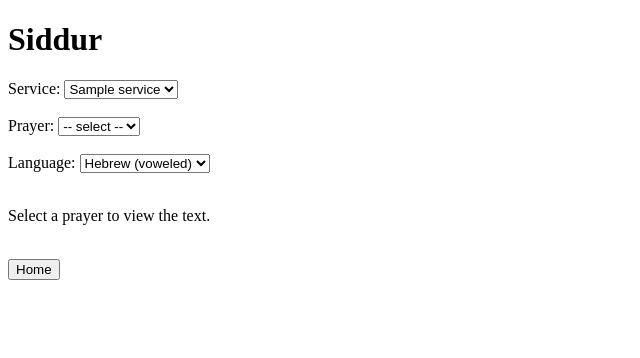
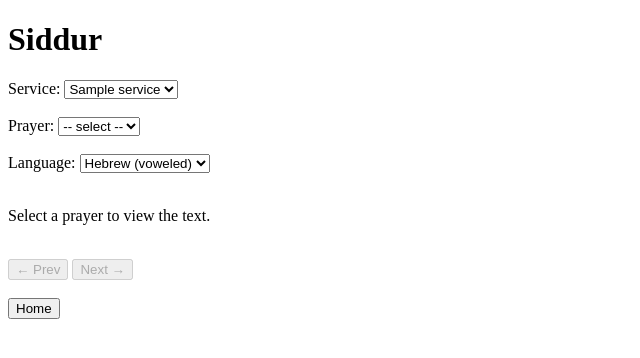
Before and after one commit to pknapp-kyhs/KoHack26-Frisch1, a Flask app: page /siddur in a window 1280 px wide. Shown: the top 358 px of the page, without its empty margins (0-640 px from the left). Run offline with Flask 3, Linux system fonts and the light colour scheme; tables that the repository leaves empty hold one stand-in row (values such as "Sample post").

Commit message:
added next and prev buttons

```diff
--- a/app.py
+++ b/app.py
@@ -72,7 +72,7 @@ def HE():
 
 @app.route('/siddur', methods=['GET', 'POST'])
 def siddur():
-    services        = PrayerService.query.all()
+    services         = PrayerService.query.all()
     selected_service = request.form.get('service', 'Shacharit')
     selected_prayer  = request.form.get('prayer', '')
     selected_lang    = request.form.get('lang', 'vowel')
@@ -82,6 +82,8 @@ def siddur():
 
     text   = ""
     prayer = None
+    next_prayer = None
+    prev_prayer = None
 
     if selected_prayer and service:
         prayer = PrayerText.query.filter(
@@ -97,6 +99,11 @@ def siddur():
             else:
                 text = " ".join(w.word for w in prayer.hebrew_words if w.word)
 
+            prayer_list = [p.en_title for p in prayers]
+            current_idx = prayer_list.index(selected_prayer)
+            next_prayer = prayer_list[current_idx + 1] if current_idx + 1 < len(prayer_list) else None
+            prev_prayer = prayer_list[current_idx - 1] if current_idx > 0 else None
+
     return render_template('siddur.html',
         services         = services,
         prayers          = prayers,
@@ -105,6 +112,8 @@ def siddur():
         selected_lang    = selected_lang,
         text             = text,
         prayer           = prayer,
+        next_prayer      = next_prayer,
+        prev_prayer      = prev_prayer,
     )
 
 from websocket import wbw_socket
--- a/templates/siddur.html
+++ b/templates/siddur.html
@@ -49,6 +49,22 @@
 {% endif %}
 
 <br>
+
+<form method="POST" action="/siddur" style="display:inline">
+  <input type="hidden" name="service" value="{{ selected_service }}">
+  <input type="hidden" name="lang" value="{{ selected_lang }}">
+  <input type="hidden" name="prayer" value="{{ prev_prayer }}">
+  <button type="submit" {% if not prev_prayer %}disabled{% endif %}>&#8592; Prev</button>
+</form>
+
+<form method="POST" action="/siddur" style="display:inline">
+  <input type="hidden" name="service" value="{{ selected_service }}">
+  <input type="hidden" name="lang" value="{{ selected_lang }}">
+  <input type="hidden" name="prayer" value="{{ next_prayer }}">
+  <button type="submit" {% if not next_prayer %}disabled{% endif %}>Next &#8594;</button>
+</form>
+
+<br><br>
 <button onclick="window.location.href='/'">Home</button>
 
 {% endblock %}
```
